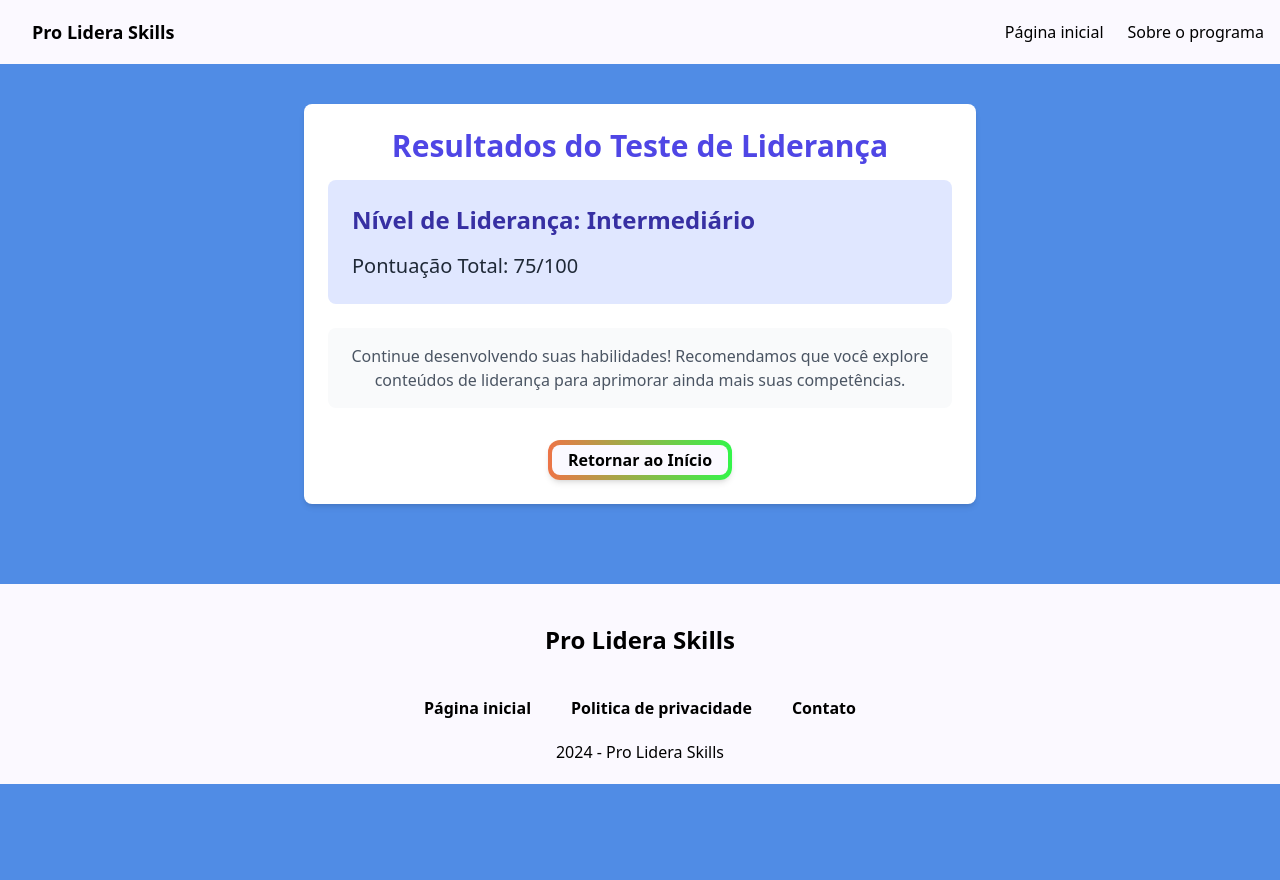
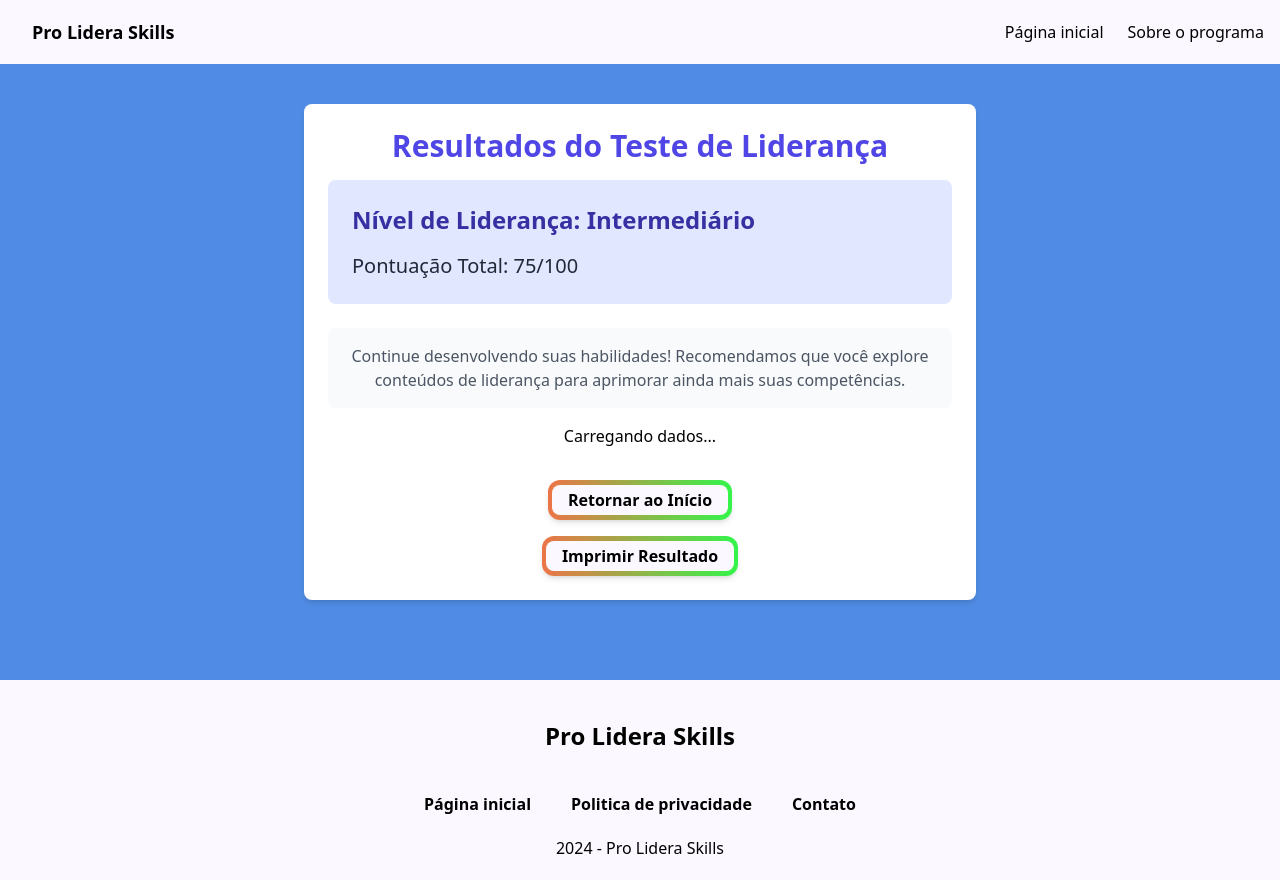
Before and after one commit to softexrecifepe/PI-PRO-LIDERA-TURMA-09-EQUIPE-02, a Next.js app: page /pages/results in a window 1280 px wide. Before the commit the page ends 800 px from the top, so only its background shows below. Built offline with nearby package versions, Linux system fonts and the light colour scheme.

Commit message:
feat: add button to print PDF result

```diff
--- a/package.json
+++ b/package.json
@@ -9,8 +9,11 @@
     "lint": "next lint"
   },
   "dependencies": {
+    "jspdf": "^2.5.2",
+    "jspdf-autotable": "^3.8.4",
     "next": "14.2.14",
     "pi-pro-lidera-turma-09-equipe-02": "file:",
+    "puppeteer": "^23.8.0",
     "react": "^18",
     "react-dom": "^18"
   },
--- a/src/app/pages/results/page.tsx
+++ b/src/app/pages/results/page.tsx
@@ -1,24 +1,95 @@
 "use client";
 
-import { useState } from 'react';
+
+import React, { useState, useEffect } from 'react';
 import { Button } from "@/app/components/button";
 import ResultCard from "@/app/components/ResultCard";
 import FeedbackMessage from "@/app/components/feedbackMessage";
+import { jsPDF } from "jspdf";
+import "jspdf-autotable";
 
 export default function Results() {
+    const [name, setName] = useState<string>('');
+    const [surname, setSurname] = useState<string>('');
     const [leadershipLevel] = useState<string>('Intermediário');
     const [score] = useState<number>(75);
 
+    useEffect(() => {
+        // Tenta recuperar e fazer parse dos dados do localStorage
+        try {
+            const storedData = localStorage.getItem('userData');
+
+            if (storedData) {
+                const parsedData = JSON.parse(storedData);
+                setName(parsedData.name);
+                setSurname(parsedData.surname);
+            } else {
+                console.log('Dados do usuário não encontrados no localStorage');
+            }
+        } catch (error) {
+            console.error('Erro ao recuperar dados do localStorage:', error);
+        }
+    }, []);
+
+    // Função para gerar o PDF
+    const handlePrint = () => {
+        const doc = new jsPDF('portrait', 'mm', 'a4');
+
+        const margin = { top: 10, left: 10, bottom: 10, right: 10 };
+
+        doc.setFontSize(22);
+        doc.setTextColor(41, 128, 185);
+        doc.text('Resultados do Teste de Liderança', 105, margin.top + 10, { align: 'center' });
+
+        doc.setFontSize(16);
+        doc.setTextColor(0, 0, 0);
+        doc.text(`Nome: ${name} ${surname}`, margin.left + 10, margin.top + 30);
+        doc.text(`Nível de Liderança: ${leadershipLevel}`, margin.left + 10, margin.top + 40);
+        doc.text(`Pontuação: ${score}`, margin.left + 10, margin.top + 50);
+
+        doc.line(margin.left, margin.top + 55, 200, margin.top + 55);
+
+        doc.setFontSize(12);
+        doc.text("Continue desenvolvendo suas habilidades! Recomendamos que você explore conteúdos de liderança para aprimorar ainda mais suas competências.", margin.left + 10, margin.top + 65, { maxWidth: 190 });
+
+        doc.autoTable({
+            startY: margin.top + 85,
+            head: [['Campo', 'Valor']],
+            body: [
+                // ['Nome', `${name} ${surname}`],
+                ['Nível de Liderança', leadershipLevel],
+                ['Pontuação', score.toString()],
+            ],
+            theme: 'striped',
+            margin: { top: 10, left: 10, right: 10 },
+        });
+
+        doc.save('resultado-teste-lideranca.pdf');
+    };
+
     return (
-    <main className="max-w-2xl mx-auto mt-10 p-6 bg-white shadow-md rounded-lg">
+        <main id="results-content" className="max-w-2xl mx-auto mt-10 p-6 bg-white shadow-md rounded-lg">
             <h1 className="text-3xl font-bold text-center text-indigo-600 mb-4">Resultados do Teste de Liderança</h1>
 
             <ResultCard leadershipLevel={leadershipLevel} score={score} />
 
             <FeedbackMessage message="Continue desenvolvendo suas habilidades! Recomendamos que você explore conteúdos de liderança para aprimorar ainda mais suas competências." />
 
+            {/* Mostrar o nome e sobrenome na tela, se disponíveis */}
+            {name && surname ? (
+                <p className="text-center mt-4">
+                    {`Olá, ${name} ${surname}`}
+                </p>
+            ) : (
+                <p className="text-center mt-4">Carregando dados...</p>
+            )}
+
             <div className="text-center mt-8">
                 <Button page="Retornar ao Início" href="/" />
+            </div>
+
+            <div className="text-center mt-4">
+                <Button page="Imprimir Resultado" onClick={handlePrint} />
             </div>
         </main>
     );
```
Also changed, not shown: 1 other file (tests, documents, lock files or other folders). Lines whose indentation alone changed are shown as unchanged.
